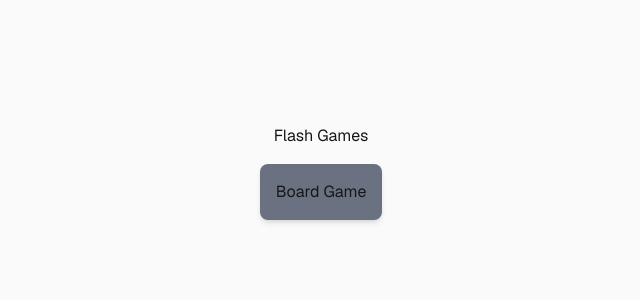
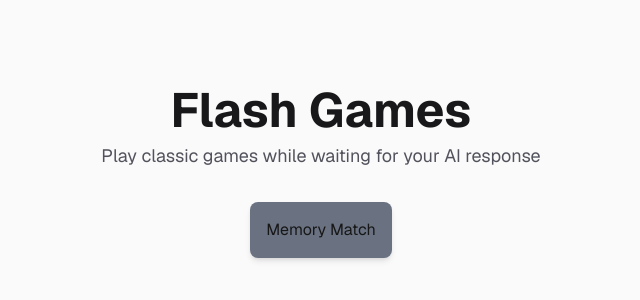
Before and after one commit to nskowshik/flashgames, a Next.js app: page / in a window 1280 px wide. Shown: the part 228-528 px from the top of the page, without its empty margins (319-959 px from the left). Built offline with nearby package versions, Linux system fonts and the light colour scheme.

Commit message:
Design changed

```diff
--- a/app/board/page.tsx
+++ b/app/memory/page.tsx
@@ -60,6 +60,14 @@ export default function Board() {
 
   return (
     <>
+      <div className="text-center mb-8">
+        <h1 className="text-5xl font-bold text-zinc-900 dark:text-zinc-100 mb-2">
+          🧠 Memory Match
+        </h1>
+        <p className="text-zinc-600 dark:text-zinc-400 text-lg">
+          Find all matching pairs!
+        </p>
+      </div>
       <div className="flex flex-col gap-4">
         {Array.from({ length: size.row }, (_, rowIndex) => (
           <div key={`row-${rowIndex}`} className="flex gap-4">
--- a/app/page.tsx
+++ b/app/page.tsx
@@ -3,18 +3,46 @@
 import { useRouter } from 'next/navigation';
 import Card from './components/Card';
 
+const games = [
+  {
+    id: 'memory',
+    name: 'Memory Match',
+    icon: '🧠',
+    description: 'Test your memory skills',
+    route: '/memory',
+  },
+];
+
 export default function Home() {
   const router = useRouter();
 
-  const handleBoardGameClick = () => {
-    router.push('/board');
+  const handleGameClick = (route: string) => {
+    router.push(route);
   };
 
   return (
-    <div className="flex flex-col flex-1 gap-4 items-center justify-center bg-zinc-50 font-sans dark:bg-black">
-      <h1>Flash Games</h1>
+    <div className="flex flex-col flex-1 gap-8 items-center justify-center bg-zinc-50 font-sans dark:bg-black p-8">
+      <div className="text-center">
+        <h1 className="text-5xl font-bold text-zinc-900 dark:text-zinc-100 mb-2">
+          Flash Games
+        </h1>
+        <p className="text-zinc-600 dark:text-zinc-400 text-lg">
+          Play classic games while waiting for your AI response
+        </p>
+      </div>
 
-      <Card onClick={handleBoardGameClick}>Board Game</Card>
+      <div className="flex flex-wrap justify-center gap-6">
+        {games.map((game) => (
+          <Card
+            key={game.id}
+            onClick={() => handleGameClick(game.route)}
+            icon={game.icon}
+            description={game.description}
+          >
+            {game.name}
+          </Card>
+        ))}
+      </div>
     </div>
   );
 }
```
Also changed, not shown: app/memory/layout.tsx (renamed from app/board/layout.tsx).
